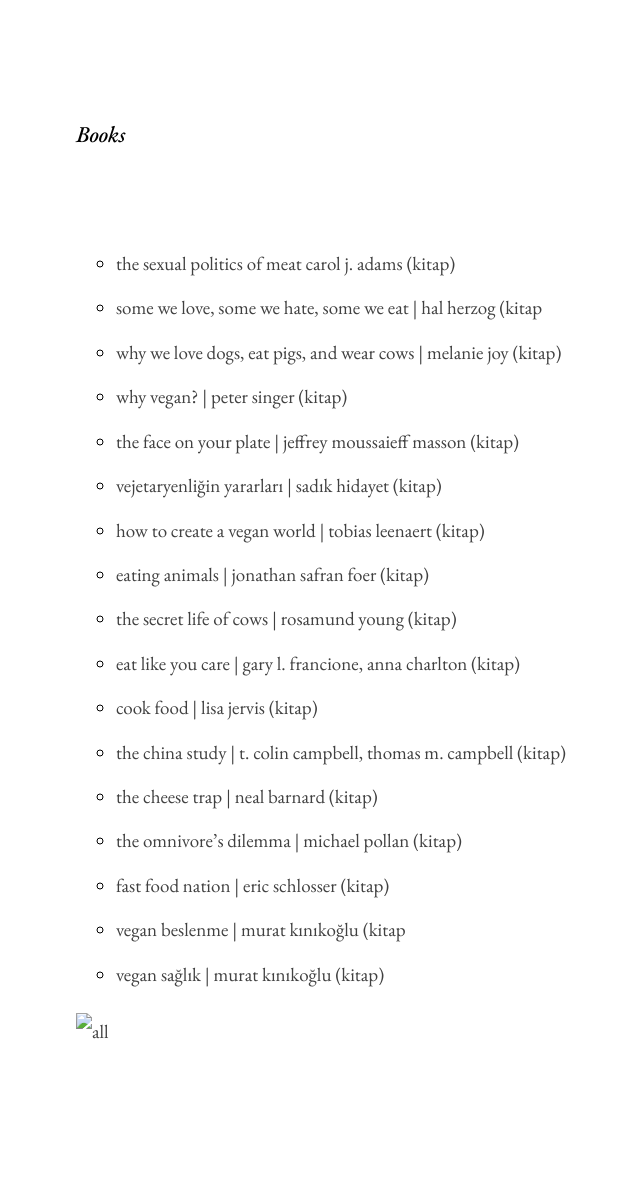
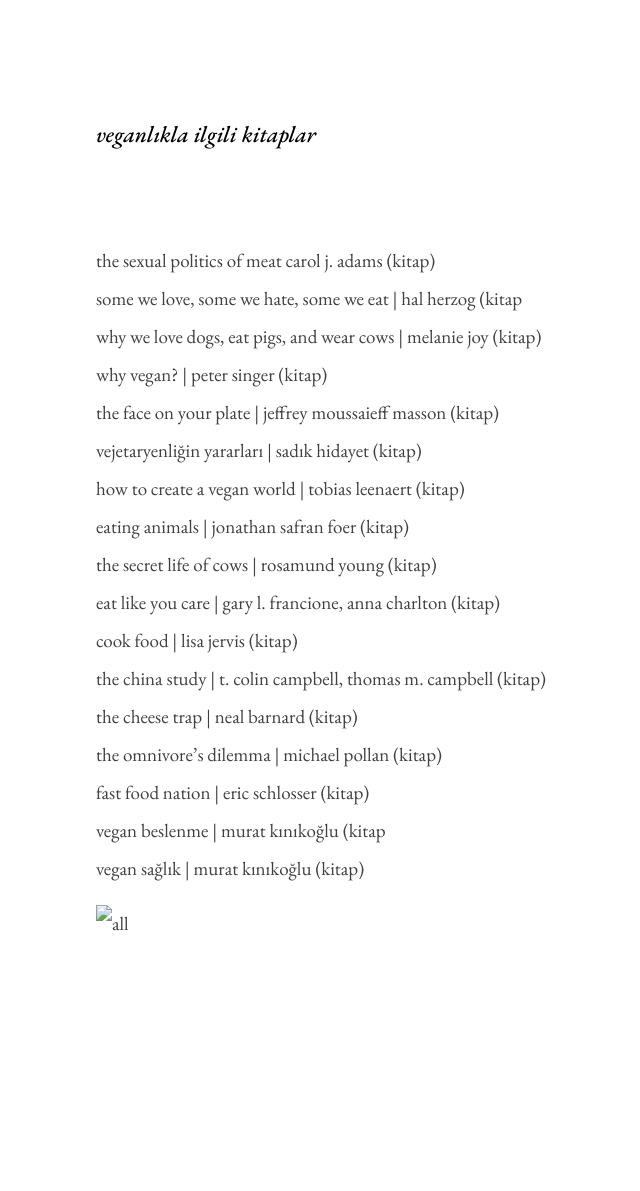
Before and after one commit to baneteasnow/vegan, a Jekyll site: the page built from _pages/books.md, in a window 1280 px wide. Shown: the whole page, without its empty margins (319-959 px from the left). Built offline with Jekyll 4.4.1, drawn with Linux system fonts in a browser that asks for light colours; after the commit the page ends 1083 px from its top, so only the background shows below that.

Commit message:
Update books.md

```diff
--- a/_pages/books.md
+++ b/_pages/books.md
@@ -1,22 +1,23 @@
 ---
 layout: vegan
+title: 'veganlıkla ilgili kitaplar'
 published: true
 ---
 
-- <a href='https://www.nonfictionbooks.xyz/the-sexual-politics-of-meat.html'>the sexual politics of meat carol j. adams (kitap)</a>
-- <a href='https://www.nonfictionbooks.xyz/some-we-love-some-we-hate-some-we-eat.html'>some we love, some we hate, some we eat | hal herzog (kitap</a>
-- <a href='https://www.nonfictionbooks.xyz/why-we-love-dogs-eat-pigs-and-wear-cows.html'>why we love dogs, eat pigs, and wear cows | melanie joy (kitap)</a>
-- <a href='https://www.nonfictionbooks.xyz/why-vegan.html'>why vegan? | peter singer (kitap)</a>
-- <a href='https://www.nonfictionbooks.xyz/the-face-on-your-plate.html'>the face on your plate | jeffrey moussaieff masson (kitap)</a>
-- <a href='https://www.nonfictionbooks.xyz/vejetaryenligin-yararlari.html'>vejetaryenliğin yararları | sadık hidayet (kitap)</a>
-- <a href='https://www.nonfictionbooks.xyz/how-to-create-a-vegan-world.html'>how to create a vegan world | tobias leenaert (kitap)</a>
-- <a href='https://www.nonfictionbooks.xyz/eating-animals.html'>eating animals | jonathan safran foer (kitap)</a>
-- <a href='https://www.nonfictionbooks.xyz/the-secret-life-of-cows.html'>the secret life of cows | rosamund young (kitap)</a>
-- <a href='https://www.nonfictionbooks.xyz/eat-like-you-care.html'>eat like you care | gary l. francione, anna charlton (kitap)</a>
-- <a href='https://www.nonfictionbooks.xyz/cook-food.html'>cook food | lisa jervis (kitap)</a>
-- <a href='https://www.nonfictionbooks.xyz/the-china-study.html'>the china study | t. colin campbell, thomas m. campbell (kitap)</a>
-- <a href='https://www.nonfictionbooks.xyz/the-cheese-trap.html'>the cheese trap | neal barnard (kitap)<a/>
-- <a href='https://www.nonfictionbooks.xyz/the-omnivores-dilemma.html'>the omnivore's dilemma | michael pollan (kitap)</a>
-- <a href='https://www.nonfictionbooks.xyz/fast-food-nation.html'>fast food nation | eric schlosser (kitap)</a>
-- <a href='https://www.nonfictionbooks.xyz/vegan-beslenme.html'>vegan beslenme | murat kınıkoğlu (kitap</a>
-- <a href='https://www.nonfictionbooks.xyz/vegan-saglik.html'>vegan sağlık | murat kınıkoğlu (kitap)</a>
+<a href='https://www.nonfictionbooks.xyz/the-sexual-politics-of-meat.html'>the sexual politics of meat carol j. adams (kitap)</a>
+<a href='https://www.nonfictionbooks.xyz/some-we-love-some-we-hate-some-we-eat.html'>some we love, some we hate, some we eat | hal herzog (kitap</a>
+<a href='https://www.nonfictionbooks.xyz/why-we-love-dogs-eat-pigs-and-wear-cows.html'>why we love dogs, eat pigs, and wear cows | melanie joy (kitap)</a>
+<a href='https://www.nonfictionbooks.xyz/why-vegan.html'>why vegan? | peter singer (kitap)</a>
+<a href='https://www.nonfictionbooks.xyz/the-face-on-your-plate.html'>the face on your plate | jeffrey moussaieff masson (kitap)</a>
+<a href='https://www.nonfictionbooks.xyz/vejetaryenligin-yararlari.html'>vejetaryenliğin yararları | sadık hidayet (kitap)</a>
+<a href='https://www.nonfictionbooks.xyz/how-to-create-a-vegan-world.html'>how to create a vegan world | tobias leenaert (kitap)</a>
+<a href='https://www.nonfictionbooks.xyz/eating-animals.html'>eating animals | jonathan safran foer (kitap)</a>
+<a href='https://www.nonfictionbooks.xyz/the-secret-life-of-cows.html'>the secret life of cows | rosamund young (kitap)</a>
+<a href='https://www.nonfictionbooks.xyz/eat-like-you-care.html'>eat like you care | gary l. francione, anna charlton (kitap)</a>
+<a href='https://www.nonfictionbooks.xyz/cook-food.html'>cook food | lisa jervis (kitap)</a>
+<a href='https://www.nonfictionbooks.xyz/the-china-study.html'>the china study | t. colin campbell, thomas m. campbell (kitap)</a>
+<a href='https://www.nonfictionbooks.xyz/the-cheese-trap.html'>the cheese trap | neal barnard (kitap)<a/>
+<a href='https://www.nonfictionbooks.xyz/the-omnivores-dilemma.html'>the omnivore's dilemma | michael pollan (kitap)</a>
+<a href='https://www.nonfictionbooks.xyz/fast-food-nation.html'>fast food nation | eric schlosser (kitap)</a>
+<a href='https://www.nonfictionbooks.xyz/vegan-beslenme.html'>vegan beslenme | murat kınıkoğlu (kitap</a>
+<a href='https://www.nonfictionbooks.xyz/vegan-saglik.html'>vegan sağlık | murat kınıkoğlu (kitap)</a>
```
